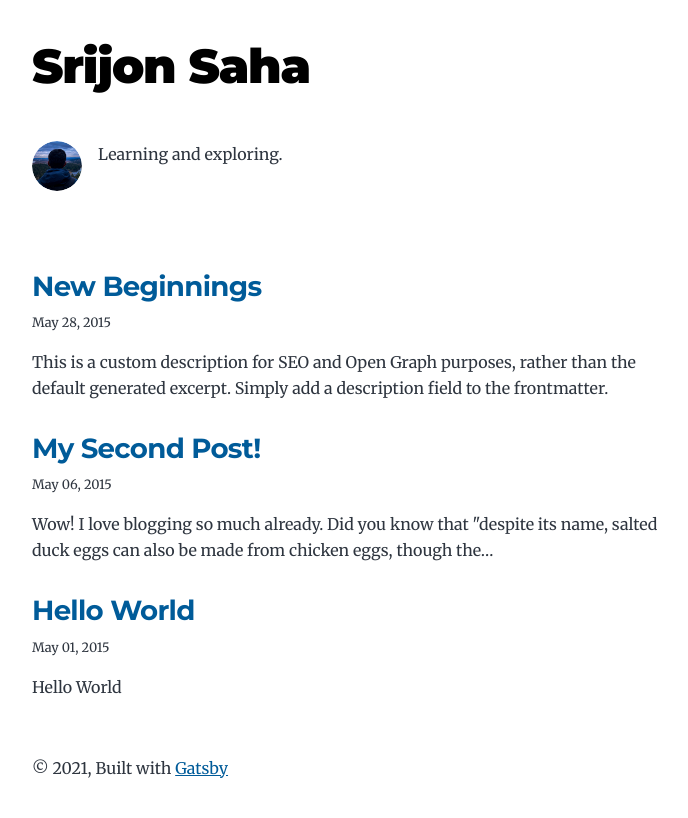
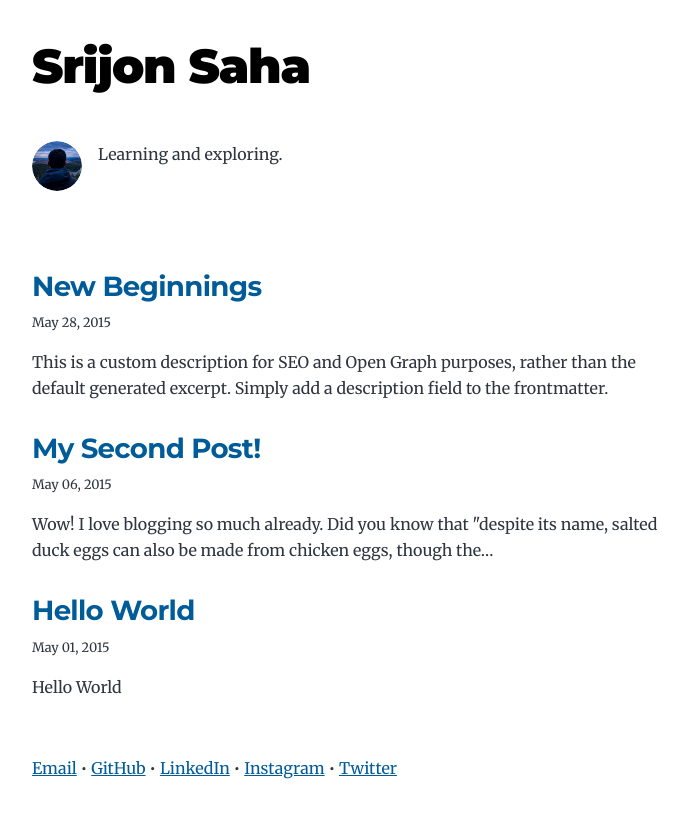
Before and after one commit to srijonsaha/srijonsaha.com, a Gatsby site: page / in a window 1280 px wide. Shown: the whole page, without its empty margins (292-980 px from the left). Built offline with nearby package versions, Linux system fonts and the light colour scheme; Gatsby itself is replaced by a stand-in of ours.

Commit message:
Add social links to footer

```diff
--- a/src/components/layout.js
+++ b/src/components/layout.js
@@ -25,9 +25,15 @@ const Layout = ({ location, title, children }) => {
       <header className="global-header">{header}</header>
       <main>{children}</main>
       <footer>
-        © {new Date().getFullYear()}, Built with
-        {` `}
-        <a href="https://www.gatsbyjs.com">Gatsby</a>
+        <a href="mailto:srijon365@gmail.com">Email</a>
+        {` • `}
+        <a href="https://www.github.com/srijonsaha">GitHub</a>
+        {` • `}
+        <a href="https://www.linkedin.com/in/srijonsaha/">LinkedIn</a>
+        {` • `}
+        <a href="https://www.instagram.com/srijon_s">Instagram</a>
+        {` • `}
+        <a href="https://www.twitter.com/srijon_s">Twitter</a>
       </footer>
     </div>
   )
```
